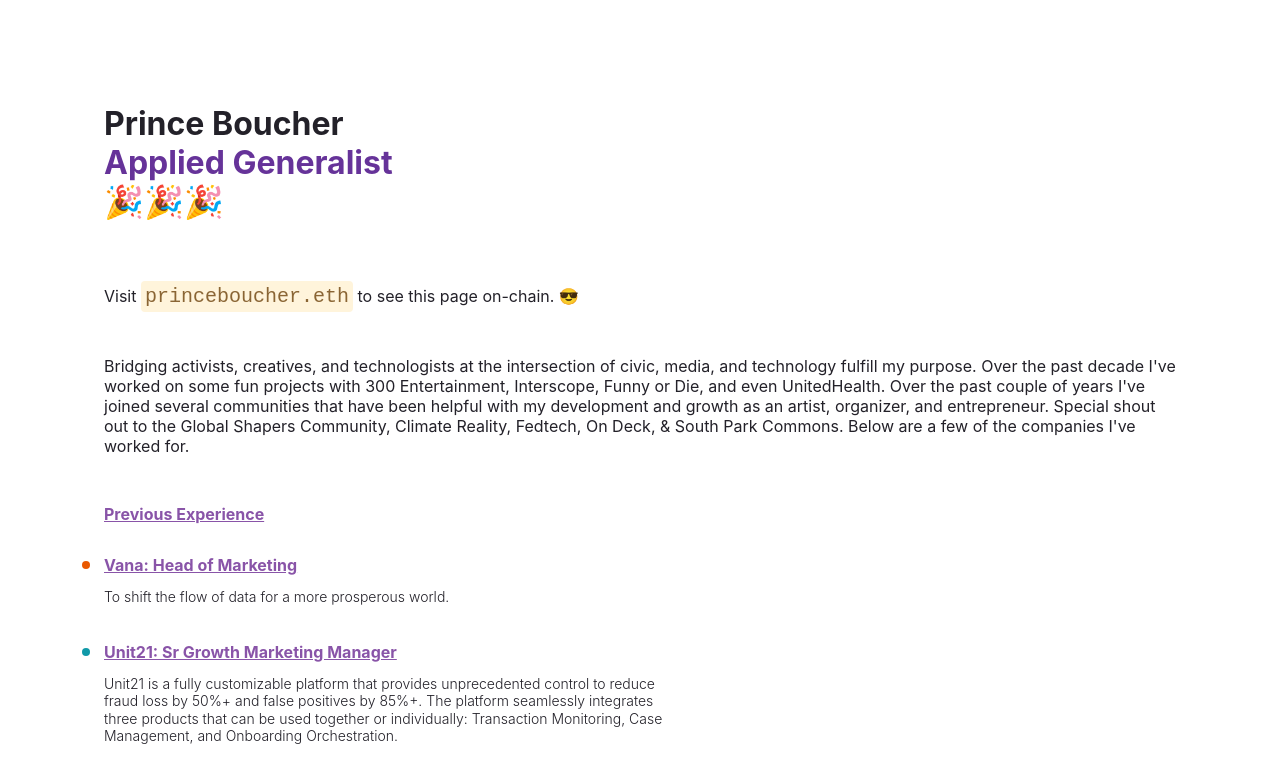
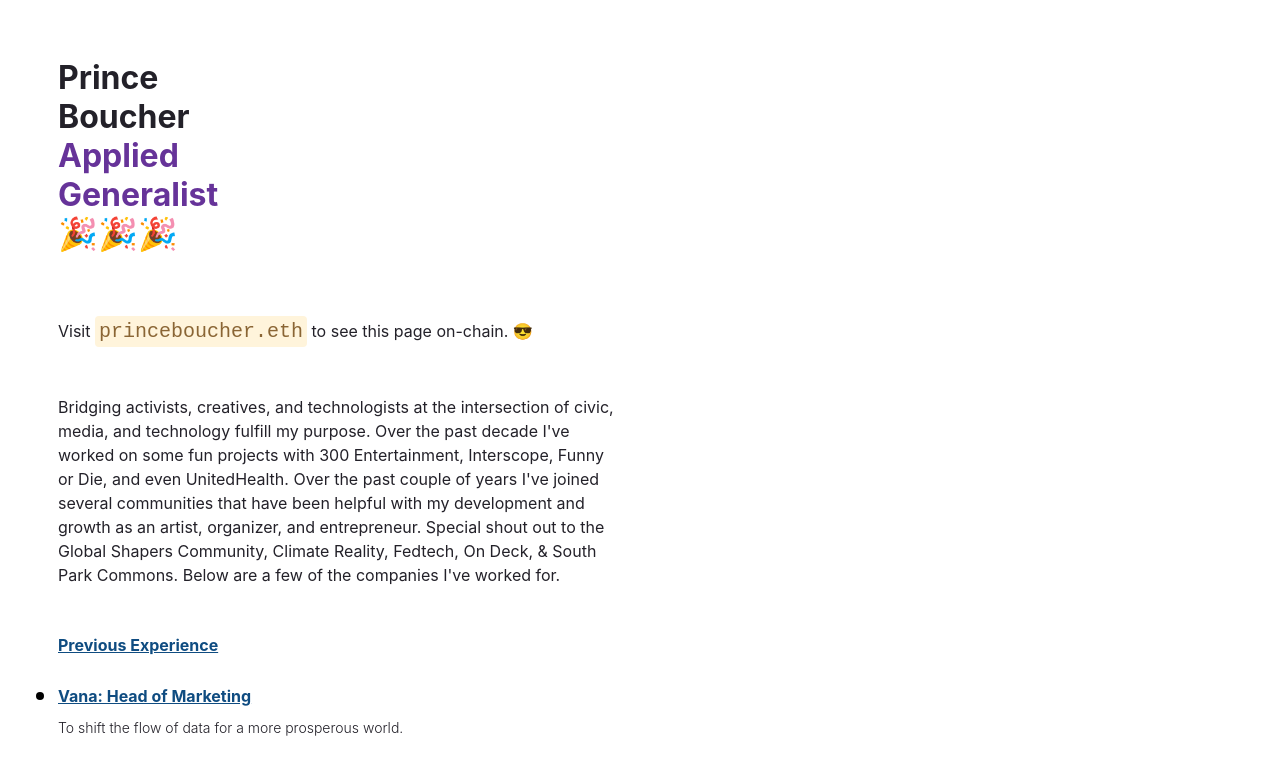
Before and after one commit to princeboucher/id, a Gatsby site: page / in a window 1280 px wide. Shown: the top 764 px of the page. Built offline with nearby package versions, Linux system fonts and the light colour scheme; Gatsby itself is replaced by a stand-in of ours.

Commit message:
padding & formatting
changes to formating & padding

```diff
--- a/public/chunk-map.json
+++ b/public/chunk-map.json
@@ -1 +1 @@
-{"polyfill":["/polyfill-dee1bb321ce711835913.js"],"app":["/app-ab07b22f7a54fee2b9b8.js"],"component---src-pages-404-js":["/component---src-pages-404-js-cb838fc20d39c98c2b02.js"],"component---src-pages-index-js":["/component---src-pages-index-js-44ef2d9e6e6eb4a27164.js"]}
+{"polyfill":["/polyfill-dee1bb321ce711835913.js"],"app":["/app-ab07b22f7a54fee2b9b8.js"],"component---src-pages-404-js":["/component---src-pages-404-js-cb838fc20d39c98c2b02.js"],"component---src-pages-index-js":["/component---src-pages-index-js-b62843155b679023d431.js"]}
--- a/public/page-data/app-data.json
+++ b/public/page-data/app-data.json
@@ -1 +1 @@
-{"webpackCompilationHash":"598fd437ee046b6ba41a"}
+{"webpackCompilationHash":"2f57a745d3396f33f9de"}
--- /dev/null
+++ b/public/page-data/dev-404-page/page-data.json
@@ -0,0 +1,5 @@
+{
+    "componentChunkName": "component---cache-dev-404-page-js",
+    "path": "/dev-404-page/",
+    "result": {"data":{"allSiteFunction":{"nodes":[]},"allSitePage":{"nodes":[{"path":"/404/"},{"path":"/404.html"},{"path":"/"}]}},"pageContext":{}},
+    "staticQueryHashes": []}
--- a/src/pages/index.js
+++ b/src/pages/index.js
@@ -3,19 +3,21 @@ import * as React from "react"
 // styles
 const pageStyles = {
   color: "#232129",
-  padding: 96,
+  padding: 50,
   fontFamily: "-apple-system, Roboto, sans-serif, serif",
 }
 const headingStyles = {
   marginTop: 0,
   marginBottom: 64,
-  maxWidth: 320,
+  maxWidth: 120,
 }
 const headingAccentStyles = {
   color: "#663399",
 }
 const paragraphStyles = {
   marginBottom: 48,
+  lineHeight: 1.5,
+  maxWidth: 560,
 }
 const codeStyles = {
   color: "#8A6534",
@@ -36,7 +38,7 @@ const listItemStyles = {
 }
 
 const linkStyle = {
-  color: "#8954A8",
+  color: "#0f4c81",
   fontWeight: "bold",
   fontSize: 16,
   verticalAlign: "5%",
@@ -66,7 +68,7 @@ const badgeStyle = {
   color: "#fff",
   backgroundColor: "#088413",
   border: "1px solid #088413",
-  fontSize: 11,
+  fontSize: 12,
   fontWeight: "bold",
   letterSpacing: 1,
   borderRadius: 4,
@@ -85,35 +87,35 @@ const links = [
     url: "https://www.vana.xyz",
     description:
       "To shift the flow of data for a more prosperous world.",
-    color: "#E95800",
+    color: "#000000",
   },
   {
     text: "Unit21: Sr Growth Marketing Manager",
     url: "https://www.unit21.ai",
     description:
       "Unit21 is a fully customizable platform that provides unprecedented control to reduce fraud loss by 50%+ and false positives by 85%+. The platform seamlessly integrates three products that can be used together or individually: Transaction Monitoring, Case Management, and Onboarding Orchestration.",
-    color: "#1099A8",
+    color: "#000000",
   },
   {
     text: "U.S. Digital Response: Volunteer",
     url: "https://www.gatsbyjs.com/docs/reference/",
     description:
       "Supporting the Critical Needs of the Public. USDR is a nonprofit, nonpartisan organization that helps governments, nonprofits, and public entities respond quickly to critical public needs.",
-    color: "#BC027F",
+    color: "#000000",
   },
   {
     text: "South Park Commons: Community Member & Marketing DRI",
     url: "https://www.southparkcommons.com/",
     description:
       "SPC is a home for the most talented technologists, builders, and domain-experts figuring out what's next—a community designed to turn the chaos of possibility into the clarity of conviction.",
-    color: "#0D96F2",
+    color: "#000000",
   },
   {
     text: "AWS:Intersect: Digital Director",
     url: "https://www.youtube.com/watch?v=KSsnXlaIP0k",
     description:
       "Intersect is a 2-day celebration of music, art, and tech. With 25+ artists including Foo Fighters, Kacey Musgraves, Beck, and Anderson .Paak. Featuring art installations from Nonotak, Beeple, Kyttenjanae, Ouchhh, and more.",
-    color: "#8EB814",
+    color: "#000000",
   },
 
 ]
```
Also changed, not shown: public/404.html (+1 -1 lines), public/404/index.html (+1 -1 lines), public/index.html (+1 -1 lines), public/webpack.stats.json (+1 -1 lines), 4 other files.
